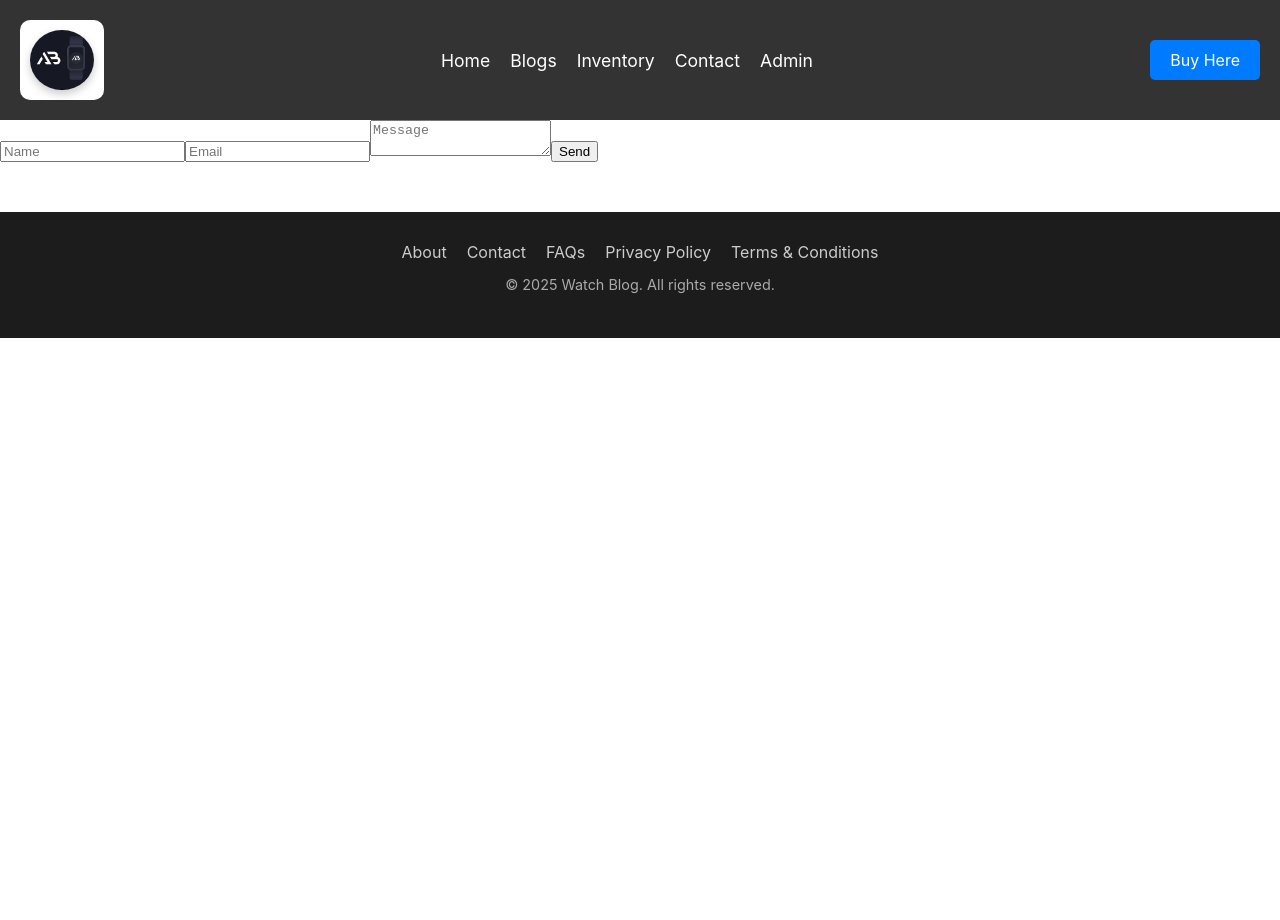
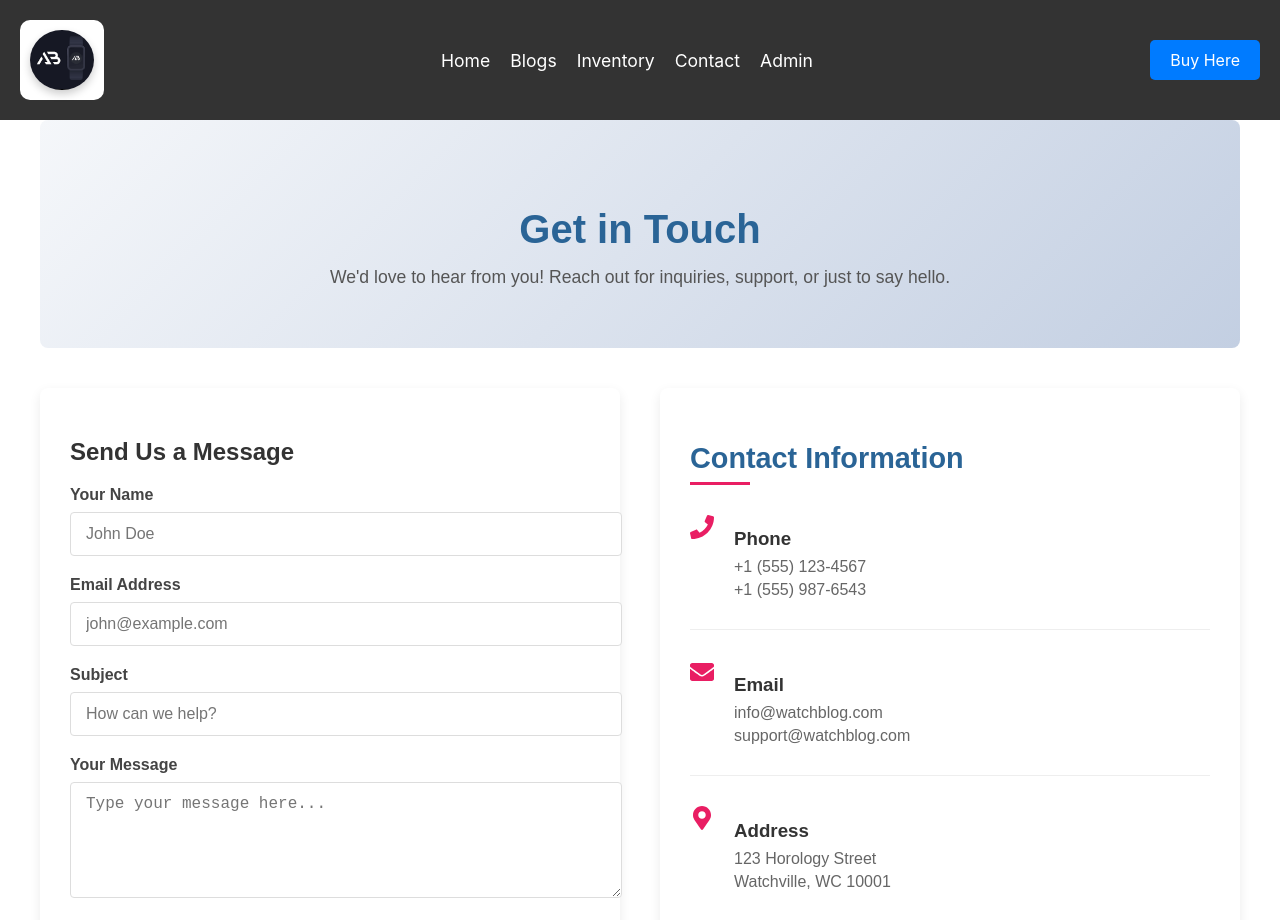
Before and after one commit to Abah511/watch-blog, a React (Create React App) app: page /contact in a window 1280 px wide. Shown: the top 920 px of the page. Before the commit the page ends 800 px from the top, so only its background shows below. Built offline with nearby package versions, Linux system fonts and the light colour scheme.

Commit message:
Contact page  modified

```diff
--- /dev/null
+++ b/src/pages/Contact.css
@@ -0,0 +1,229 @@
+/* Base Styles */
+.contact-container {
+    max-width: 1200px;
+    margin: 0 auto;
+    padding: 0 20px;
+    font-family: 'Arial', sans-serif;
+    color: #333;
+  }
+
+  /* Hero Section */
+  .contact-hero {
+    text-align: center;
+    padding: 60px 20px;
+    background: linear-gradient(135deg, #f5f7fa 0%, #c3cfe2 100%);
+    border-radius: 8px;
+    margin-bottom: 40px;
+  }
+
+  .contact-hero h1 {
+    font-size: 2.5rem;
+    margin-bottom: 15px;
+    color: #2a6496;
+  }
+
+  .contact-hero p {
+    font-size: 1.1rem;
+    max-width: 700px;
+    margin: 0 auto;
+    color: #555;
+  }
+
+  /* Main Content Layout */
+  .contact-content {
+    display: grid;
+    grid-template-columns: 1fr 1fr;
+    gap: 40px;
+    margin-bottom: 50px;
+  }
+
+  @media (max-width: 768px) {
+    .contact-content {
+      grid-template-columns: 1fr;
+    }
+  }
+
+  /* Contact Form */
+  .contact-form-container {
+    background: white;
+    padding: 30px;
+    border-radius: 8px;
+    box-shadow: 0 4px 12px rgba(0, 0, 0, 0.08);
+  }
+
+  .contact-form h2, .contact-info h2 {
+    font-size: 1.8rem;
+    margin-bottom: 25px;
+    color: #2a6496;
+    position: relative;
+    padding-bottom: 10px;
+  }
+
+  .contact-form h2:after, .contact-info h2:after {
+    content: '';
+    position: absolute;
+    bottom: 0;
+    left: 0;
+    width: 60px;
+    height: 3px;
+    background: #e91e63;
+  }
+
+  .form-group {
+    margin-bottom: 20px;
+  }
+
+  .form-group label {
+    display: block;
+    margin-bottom: 8px;
+    font-weight: 600;
+    color: #444;
+  }
+
+  .form-group input,
+  .form-group textarea {
+    width: 100%;
+    padding: 12px 15px;
+    border: 1px solid #ddd;
+    border-radius: 4px;
+    font-size: 1rem;
+    transition: border 0.3s;
+  }
+
+  .form-group input:focus,
+  .form-group textarea:focus {
+    outline: none;
+    border-color: #2a6496;
+    box-shadow: 0 0 0 2px rgba(42, 100, 150, 0.2);
+  }
+
+  .submit-btn {
+    background: #2a6496;
+    color: white;
+    border: none;
+    padding: 12px 25px;
+    border-radius: 4px;
+    font-size: 1rem;
+    cursor: pointer;
+    display: flex;
+    align-items: center;
+    gap: 8px;
+    transition: all 0.3s;
+  }
+
+  .submit-btn:hover {
+    background: #1d4b75;
+    transform: translateY(-2px);
+  }
+
+  /* Contact Info */
+  .contact-info {
+    background: white;
+    padding: 30px;
+    border-radius: 8px;
+    box-shadow: 0 4px 12px rgba(0, 0, 0, 0.08);
+  }
+
+  .info-card {
+    display: flex;
+    gap: 20px;
+    margin-bottom: 25px;
+    padding-bottom: 25px;
+    border-bottom: 1px solid #eee;
+  }
+
+  .info-card:last-child {
+    border-bottom: none;
+    margin-bottom: 0;
+    padding-bottom: 0;
+  }
+
+  .info-icon {
+    font-size: 1.5rem;
+    color: #e91e63;
+    margin-top: 5px;
+  }
+
+  .info-card h3 {
+    margin-bottom: 8px;
+    color: #333;
+  }
+
+  .info-card p {
+    margin: 5px 0;
+    color: #666;
+  }
+
+  /* Map Section */
+  .map-container {
+    margin: 50px 0;
+  }
+
+  .map-container h2 {
+    font-size: 1.8rem;
+    margin-bottom: 20px;
+    color: #2a6496;
+    text-align: center;
+  }
+
+  .map-placeholder {
+    height: 400px;
+    background: #f5f5f5;
+    display: flex;
+    align-items: center;
+    justify-content: center;
+    border-radius: 8px;
+    color: #666;
+  }
+
+  /* FAQ Preview */
+  .faq-preview {
+    background: #f9f9f9;
+    padding: 50px;
+    border-radius: 8px;
+    margin-bottom: 50px;
+  }
+
+  .faq-preview h2 {
+    text-align: center;
+    font-size: 1.8rem;
+    margin-bottom: 30px;
+    color: #2a6496;
+  }
+
+  .faq-grid {
+    display: grid;
+    grid-template-columns: repeat(auto-fit, minmax(250px, 1fr));
+    gap: 25px;
+    margin-bottom: 30px;
+  }
+
+  .faq-item {
+    background: white;
+    padding: 20px;
+    border-radius: 8px;
+    box-shadow: 0 2px 8px rgba(0, 0, 0, 0.05);
+  }
+
+  .faq-item h3 {
+    color: #333;
+    margin-bottom: 10px;
+  }
+
+  .faq-item p {
+    color: #666;
+    line-height: 1.5;
+  }
+
+  .view-all-btn {
+    display: block;
+    text-align: center;
+    color: #2a6496;
+    font-weight: 600;
+    text-decoration: none;
+    transition: color 0.3s;
+  }
+
+  .view-all-btn:hover {
+    color: #e91e63;
+  }
--- a/src/pages/Contact.jsx
+++ b/src/pages/Contact.jsx
@@ -1,24 +1,124 @@
-import { useState } from 'react';
+import React from 'react';
+import { FaPhone, FaEnvelope, FaMapMarkerAlt, FaClock, FaPaperPlane } from 'react-icons/fa';
+import './Contact.css';
 
 const Contact = () => {
-  const [form, setForm] = useState({ name: '', email: '', message: '' });
+  return (
+    <div className="contact-container">
+      {/* Hero Section */}
+      <div className="contact-hero">
+        <h1>Get in Touch</h1>
+        <p>We'd love to hear from you! Reach out for inquiries, support, or just to say hello.</p>
+      </div>
 
-  const handleChange = (e) => {
-    setForm({...form, [e.target.name]: e.target.value});
-  };
+      {/* Main Content */}
+      <div className="contact-content">
+        {/* Contact Form */}
+        <div className="contact-form-container">
+          <h2>Send Us a Message</h2>
+          <form className="contact-form">
+            <div className="form-group">
+              <label htmlFor="name">Your Name</label>
+              <input type="text" id="name" placeholder="John Doe" required />
+            </div>
 
-  const handleSubmit = (e) => {
-    e.preventDefault();
-    alert('Message sent!');
-  };
+            <div className="form-group">
+              <label htmlFor="email">Email Address</label>
+              <input type="email" id="email" placeholder="john@example.com" required />
+            </div>
 
-  return (
-    <form onSubmit={handleSubmit}>
-      <input name="name" placeholder="Name" onChange={handleChange} required />
-      <input name="email" type="email" placeholder="Email" onChange={handleChange} required />
-      <textarea name="message" placeholder="Message" onChange={handleChange} required />
-      <button type="submit">Send</button>
-    </form>
+            <div className="form-group">
+              <label htmlFor="subject">Subject</label>
+              <input type="text" id="subject" placeholder="How can we help?" />
+            </div>
+
+            <div className="form-group">
+              <label htmlFor="message">Your Message</label>
+              <textarea id="message" rows="5" placeholder="Type your message here..." required></textarea>
+            </div>
+
+            <button type="submit" className="submit-btn">
+              <FaPaperPlane /> Send Message
+            </button>
+          </form>
+        </div>
+
+        {/* Contact Info */}
+        <div className="contact-info">
+          <h2>Contact Information</h2>
+
+          <div className="info-card">
+            <FaPhone className="info-icon" />
+            <div>
+              <h3>Phone</h3>
+              <p>+1 (555) 123-4567</p>
+              <p>+1 (555) 987-6543</p>
+            </div>
+          </div>
+
+          <div className="info-card">
+            <FaEnvelope className="info-icon" />
+            <div>
+              <h3>Email</h3>
+              <p>info@watchblog.com</p>
+              <p>support@watchblog.com</p>
+            </div>
+          </div>
+
+          <div className="info-card">
+            <FaMapMarkerAlt className="info-icon" />
+            <div>
+              <h3>Address</h3>
+              <p>123 Horology Street</p>
+              <p>Watchville, WC 10001</p>
+            </div>
+          </div>
+
+          <div className="info-card">
+            <FaClock className="info-icon" />
+            <div>
+              <h3>Business Hours</h3>
+              <p>Monday - Friday: 9am - 6pm</p>
+              <p>Saturday: 10am - 4pm</p>
+              <p>Sunday: Closed</p>
+            </div>
+          </div>
+        </div>
+      </div>
+
+      {/* Map Section */}
+      <div className="map-container">
+        <h2>Find Us On Map</h2>
+        <div className="map-placeholder">
+          {/* Replace with actual map embed code */}
+          <p>Map would be displayed here</p>
+        </div>
+      </div>
+
+      {/* FAQ Preview */}
+      <div className="faq-preview">
+        <h2>Frequently Asked Questions</h2>
+        <div className="faq-grid">
+          <div className="faq-item">
+            <h3>How do I track my order?</h3>
+            <p>Once shipped, you'll receive a tracking number via email to monitor your package.</p>
+          </div>
+          <div className="faq-item">
+            <h3>What's your return policy?</h3>
+            <p>We accept returns within 30 days of purchase in original condition.</p>
+          </div>
+          <div className="faq-item">
+            <h3>Do you offer international shipping?</h3>
+            <p>Yes, we ship worldwide with calculated shipping costs at checkout.</p>
+          </div>
+          <div className="faq-item">
+            <h3>How can I authenticate my watch?</h3>
+            <p>All our watches come with certificates of authenticity.</p>
+          </div>
+        </div>
+        <a href="/faqs" className="view-all-btn">View All FAQs →</a>
+      </div>
+    </div>
   );
 };
 
--- a/src/pages/Inventory.css
+++ b/src/pages/Inventory.css
@@ -199,6 +199,8 @@
     transition: all 0.3s;
   }
 
+
+
   .wishlist-icon {
     font-size: 1rem;
   }
```
